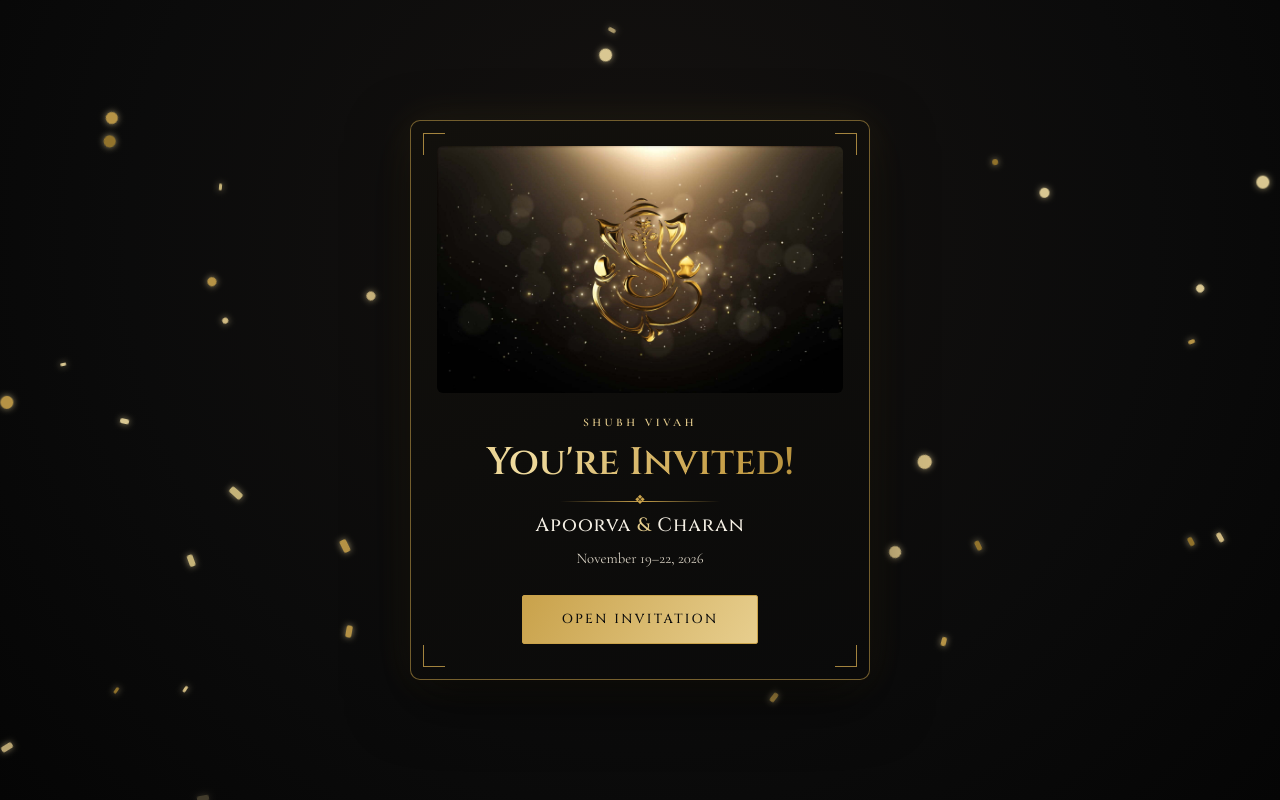
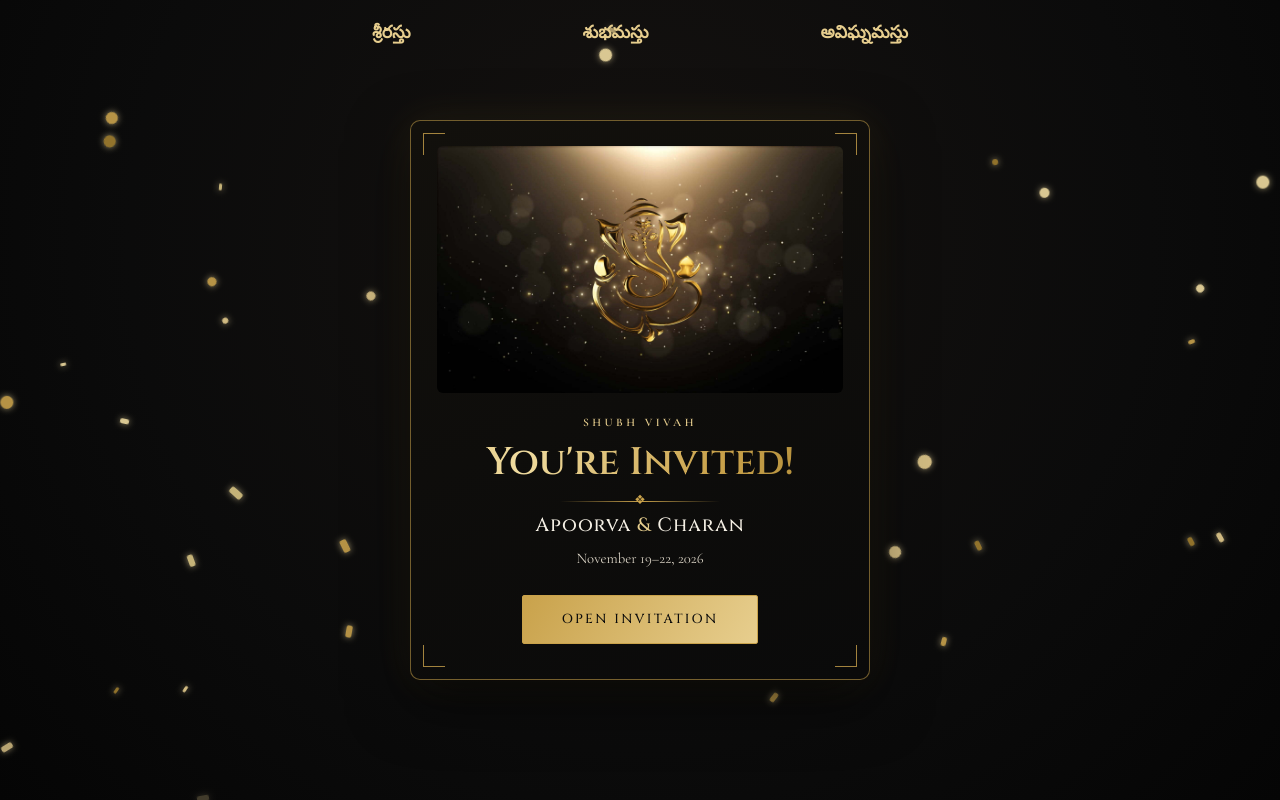
Before and after one commit to charanreddy7cr7/charan-appu-invite, a Next.js app: page / in a window 1280 px wide. Shown: the top 800 px of the page. Built offline with nearby package versions, Linux system fonts and the light colour scheme.

Commit message:
Move Telugu blessings to Ganapathi entrance page top (remove from hero)

```diff
--- a/app/components/EnvelopeIntro.tsx
+++ b/app/components/EnvelopeIntro.tsx
@@ -64,6 +64,14 @@ export default function EnvelopeIntro() {
         >
           <Confetti count={40} />
 
+          {/* Auspicious Telugu blessings across the top */}
+          <div className="absolute top-5 left-0 right-0 z-20 px-8 flex items-center justify-between"
+            style={{ maxWidth: 600, marginLeft: "auto", marginRight: "auto" }}>
+            <span style={{ fontFamily: "'Cinzel', serif", fontWeight: 600, fontSize: "clamp(0.75rem, 2.5vw, 1.1rem)", color: "#E7CE8E" }}>శ్రీరస్తు</span>
+            <span style={{ fontFamily: "'Cinzel', serif", fontWeight: 600, fontSize: "clamp(0.75rem, 2.5vw, 1.1rem)", color: "#E7CE8E" }}>శుభమస్తు</span>
+            <span style={{ fontFamily: "'Cinzel', serif", fontWeight: 600, fontSize: "clamp(0.75rem, 2.5vw, 1.1rem)", color: "#E7CE8E" }}>అవిఘ్నమస్తు</span>
+          </div>
+
           {/* Centered rectangle card framing the Ganapathi */}
           <motion.div
             initial={{ opacity: 0, scale: 0.9, y: 20 }}
--- a/app/components/HeroSection.tsx
+++ b/app/components/HeroSection.tsx
@@ -13,13 +13,6 @@ export default function HeroSection() {
     >
       <Confetti count={44} />
 
-      {/* Auspicious Telugu blessings across the top */}
-      <div className="absolute top-6 left-0 right-0 z-20 px-6 flex items-center justify-between pointer-events-none"
-        style={{ maxWidth: 1100, marginLeft: "auto", marginRight: "auto" }}>
-        <span style={{ fontFamily: "'Cinzel', serif", fontWeight: 500, fontSize: "clamp(0.7rem, 2vw, 1rem)", color: "#E7CE8E", letterSpacing: "0.02em" }}>శ్రీరస్తు</span>
-        <span style={{ fontFamily: "'Cinzel', serif", fontWeight: 500, fontSize: "clamp(0.7rem, 2vw, 1rem)", color: "#E7CE8E", letterSpacing: "0.02em" }}>శుభమస్తు</span>
-        <span style={{ fontFamily: "'Cinzel', serif", fontWeight: 500, fontSize: "clamp(0.7rem, 2vw, 1rem)", color: "#E7CE8E", letterSpacing: "0.02em" }}>అవిఘ్నమస్తు</span>
-      </div>
 
       {/* Floral corners — navy roses + gold ferns (top-left & bottom-right mirrored) */}
       <FloralCorner size={300} className="absolute top-0 left-0 pointer-events-none select-none"
```
